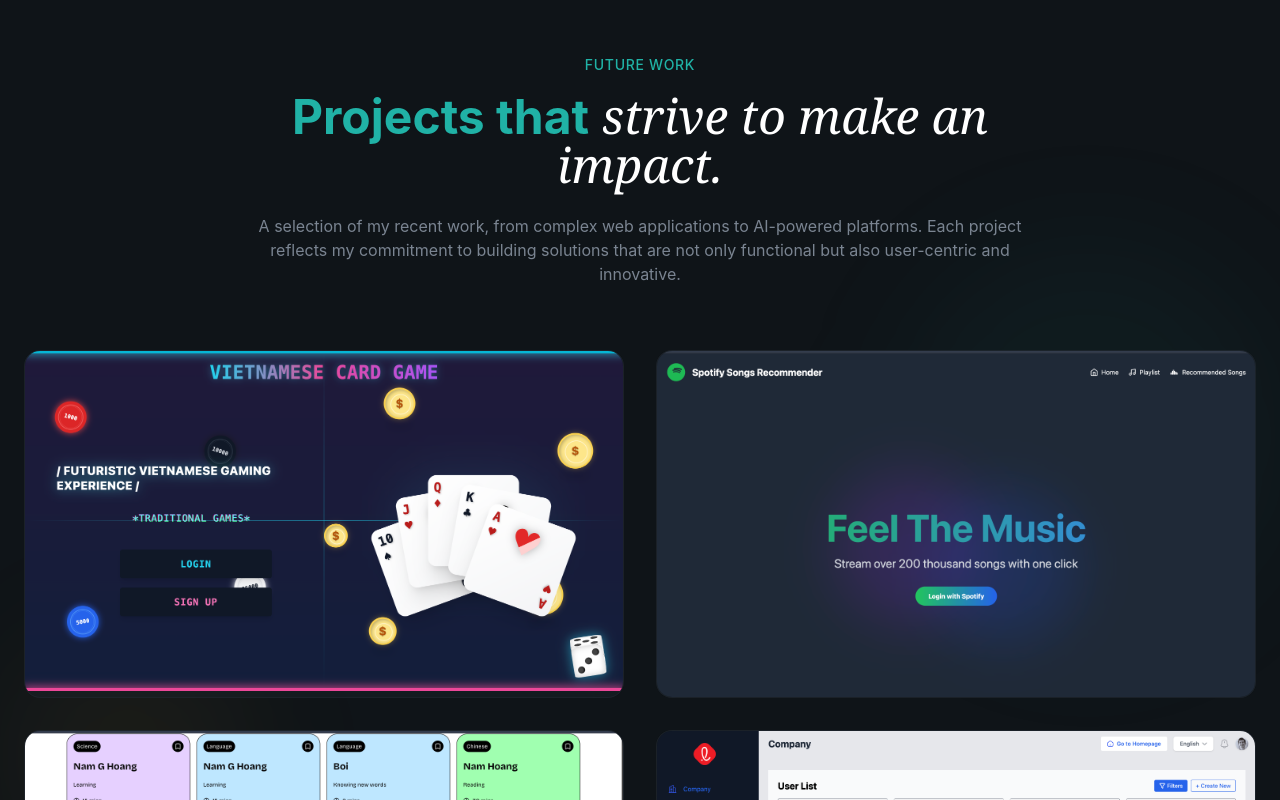
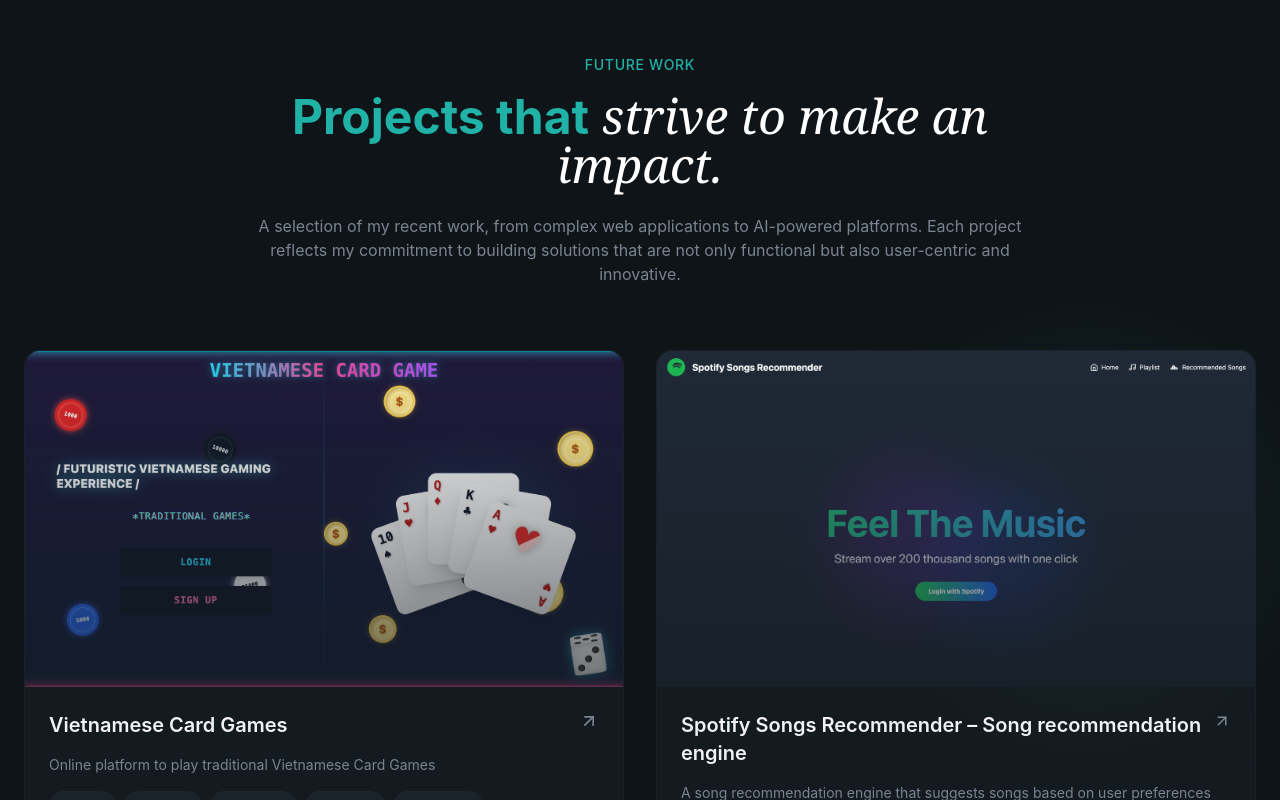
Before and after one commit to NamHoang211205/personal_portfolio, a React app: page / in a window 1280 px wide. Shown: the part 2000-2800 px from the top of the page. Built offline with nearby package versions, Linux system fonts and the light colour scheme; the HTML template or start-up script is replaced by a standard one.

Commit message:
feat: Project Changing

```diff
--- a/src/sections/About.jsx
+++ b/src/sections/About.jsx
@@ -69,7 +69,8 @@
               <div
                 key={idx}
                 className="glass p-6 rounded-2xl animate-fade-in animation-delay-300"
-                style={{animationDelay: `${(idx + 1) * 100}ms`}}>
+                style={{animationDelay: `${(idx + 1) * 100}ms`}}
+                >
                 <div className="w-12 h-12 rounded-xl bg-primary/10 flex items-center justify-center mb-4 hover:bg-primary/20">
                   <item.icon className="w-6 h-6 text-primary"/>
                 </div>
--- a/src/sections/Project.jsx
+++ b/src/sections/Project.jsx
@@ -1,3 +1,5 @@
+import { Github } from "lucide-react"
+import { ArrowUpRight } from "lucide-react"
 
 const projects = [
   {
@@ -58,13 +60,54 @@
         {/* projects grid */}
         <div className="grid md:grid-cols-2 gap-8">
           {projects.map((project, idx) => (
-            <div key={idx} className="group glass rounded-2xl overflow-hidden animate-fade-in md:row-span-1">
-              <div>
+            <div
+              key={idx}
+              className="group glass rounded-2xl overflow-hidden animate-fade-in md:row-span-1"
+              style={{animationDelay: `${(idx + 1) * 100}ms`}}
+              >
+
+              <div className="relative overflow-hidden aspect-video">
                 <img
                   src={project.image}
                   alt={project.title}
-                  className="w-full h-full object-cover transition-transform duration-700"
+                  className="w-full h-full object-cover transition-transform duration-700 group-hover:scale-110"
                 />
+                <div className="absolute inset-0 bg-gradient-to-t from-card via-card/50 to-transparent opacity-60" />
+                {/* Overlay links */}
+                <div className="absolute inset-0 flex items-center justify-center gap-4 opacity-0 group-hover:opacity-100 transition-opacity duration-300">
+                  <a
+                    href={project.link} className="p-3 rounded-full glass hover:bg-primary hover:text-primary-foreground transition-all">
+                    <ArrowUpRight className="w-5 h-5" />
+                  </a>
+                  <a href={project.github} className="p-3 rounded-full glass hover:bg-primary hover:text-primary-foreground transition-all">
+                    <Github className="w-5 h-5" />
+                  </a>
+                </div>
+              </div>
+              {/* content */}
+              <div className="p-6 space-y-4">
+                <div className="flex items-start justify-between">
+                  <h3 className="text-xl font-semibold group-hover:text-primary transition-colors">
+                    {project.title}
+                  </h3>
+                    <ArrowUpRight
+                      className="w-5 h-5 text-muted-foreground
+                        group-hover:text-primary group-hover:translate-x-1 group-hover:-translate-y-1 transition-all"
+                    />
+                </div>
+                <p className="text-muted-foreground text-sm">
+                  {project.description}
+                  </p>
+                <div className="flex flex-wrap gap-2">
+                  {project.tags.map((tag, tagIdx) => (
+                  <span
+                    key={tagIdx}
+                    className="px-4 py-1.5 rounded-full bg-surface text-xs font-medium border
+                   border-border/50 color-muted-foreground hover:border-primary/50 hover:text-primary transition-all duration-300"
+                   >
+                    {tag}
+                   </span>
+                ))}</div>
               </div>
             </div>
           ))}
```
